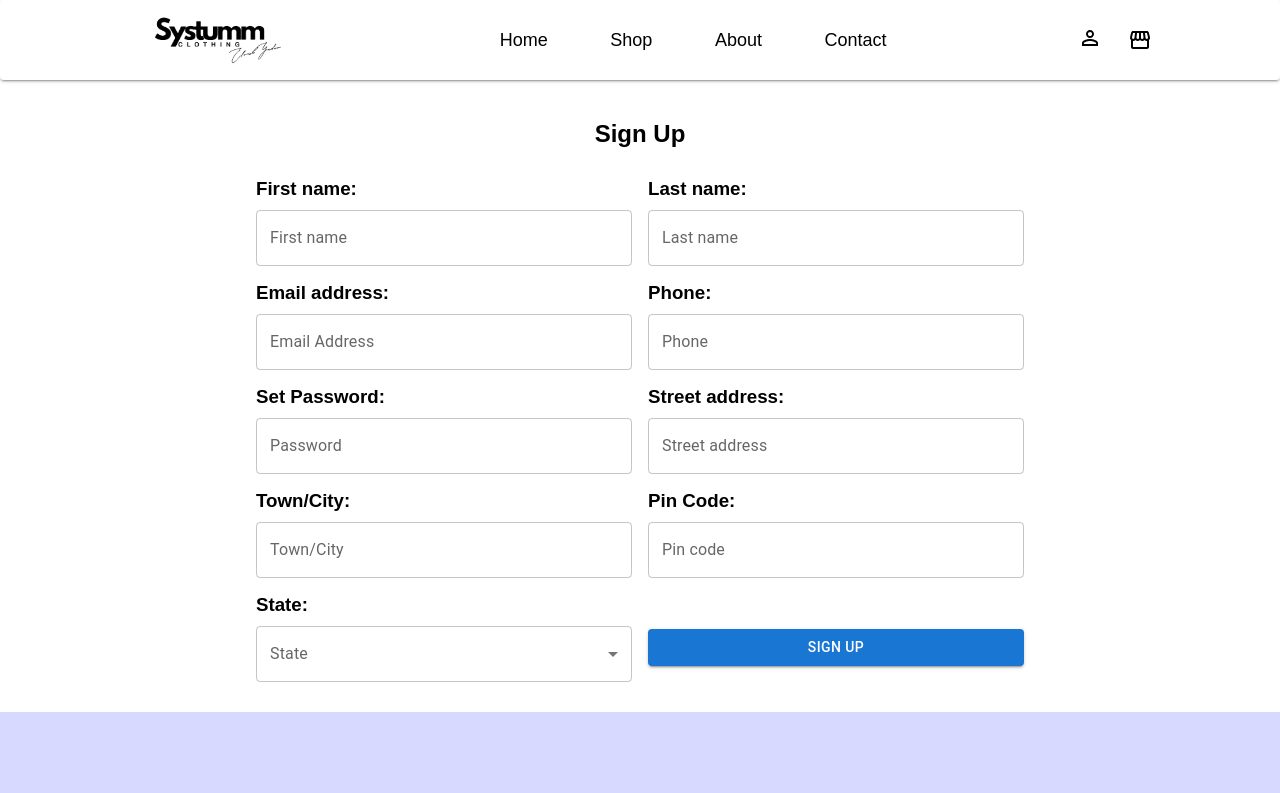
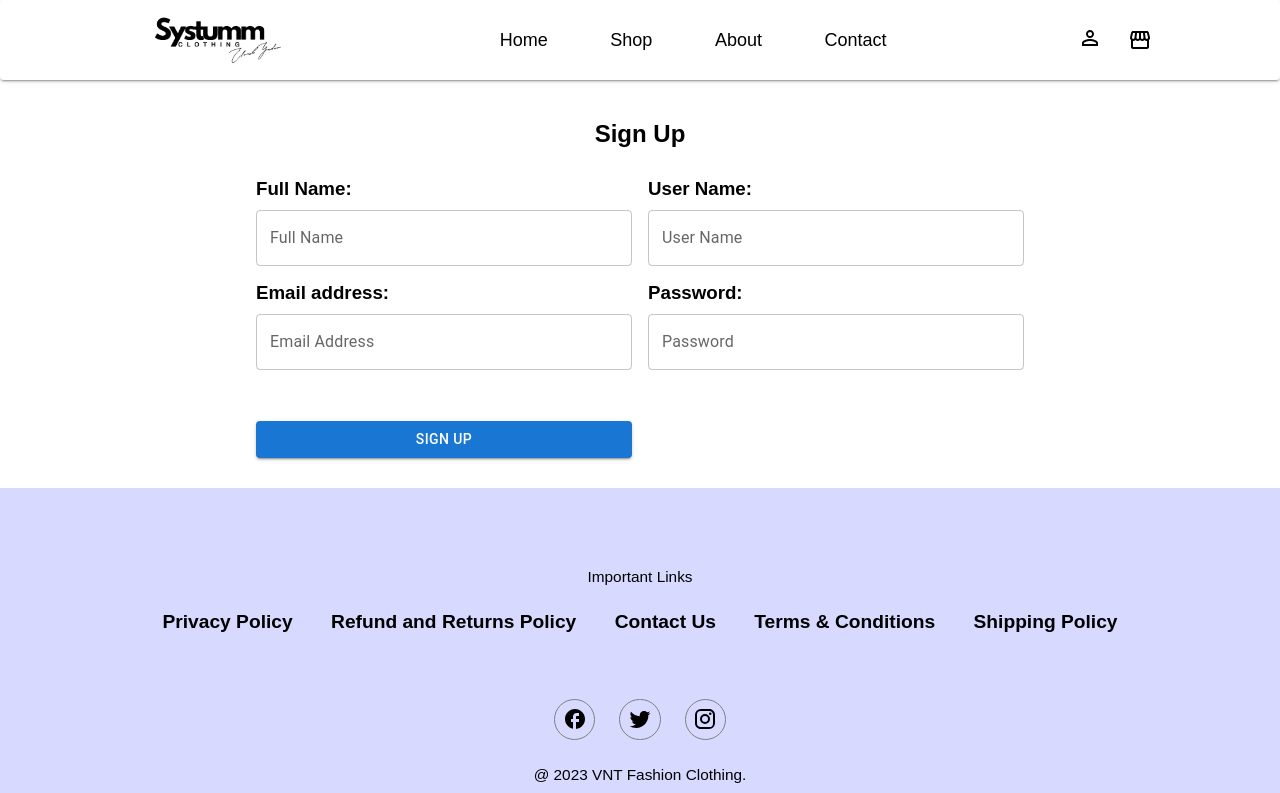
Before and after one commit to yordeep/vnt-2, a React (Vite) app: page /signup in a window 1280 px wide. Shown: the top 793 px of the page. Built offline with nearby package versions, Linux system fonts and the light colour scheme.

Commit message:
user registeration and login added

```diff
--- a/src/components/user/myaccount/MyAccount.jsx
+++ b/src/components/user/myaccount/MyAccount.jsx
@@ -11,14 +11,16 @@ export default function MyAccount() {
 
   const [email, setEmail] = useState("");
   const [password, setPassword] = useState("");
+  const [userName, setuserName] = useState("");
+
   //handling States
   //handling login functionality
   const handleLogin = async () => {
     let body = {
-      email: email,
-      password: password,
+      userName,email,password
     };
-    let result = await postData("user/chk_user_login", body);
+
+    let result = await postData("users/login", body);
 
     if (result.status) {
         Swal.fire({
@@ -51,9 +53,15 @@ export default function MyAccount() {
           Username or email address <span style={{ color: "blue" }}> *</span>
         </h3>
         <TextField
+          label="email "
+          variant="outlined"
+          onChange={(event) => setEmail(event.target.value)}
+        />
+
+<TextField
           label="Username "
           variant="outlined"
-          onChange={(event) => setEmail(event.target.value)}
+          onChange={(event) => setuserName(event.target.value)}
         />
 
         <h3>
--- a/src/components/user/myaccount/Signup.jsx
+++ b/src/components/user/myaccount/Signup.jsx
@@ -17,35 +17,17 @@ export default function Signup() {
   let navigate=useNavigate()
   //States
 
-  const [firstName, setFirstName] = useState("");
-  const [lastName, setLastName] = useState("");
+  const [fullName, setfullName] = useState("");
+  const [userName, setuserName] = useState("");
   const [emailAddress, setEmailAddress] = useState("");
-  const [phone, setPhone] = useState("");
   const [password, setPassword] = useState("");
-  const [streetAddress, setStreetAddress] = useState("");
-  const [town, setTown] = useState("");
-  const [pinCode, setPinCode] = useState("");
-  const [state, setState] = useState("");
-  //States
-
-  //For handling State change
-  const handleStateChange = (event) => {
-    setState(event.target.value);
-  };
-  //For handling state change
 
    //Clearing values
    const clearValue=()=>{
-    setFirstName('')
-    setLastName('')
+    setfullName('')
+    setuserName('')
     setEmailAddress('')
     setPassword('')
-    setPhone('')
-    setState('')
-    setStreetAddress('')
-    setTown('')
-    setPinCode('')
-
   }
 
   //clearing values
@@ -54,20 +36,14 @@ export default function Signup() {
 
   const handleSubmit = async () => {
     var body = {
-      firstname: firstName,
-      lastname: lastName,
-
+      fullName,
+      userName,
       email: emailAddress,
-      phone: phone,
       password: password,
-      streetaddress: streetAddress,
-      town: town,
-      pincode: pinCode,
-      state: state,
     };
 
     console.log("formData", body);
-    var result = await postData("user/add_new_user", body);
+    var result = await postData("users/register",body);
     if (result.status) {
       Swal.fire({
         icon: "success",
@@ -91,21 +67,21 @@ export default function Signup() {
       <h2 style={{ textAlign: "center", marginBottom: "30px" }}>Sign Up</h2>
       <Grid container spacing={2}>
         <Grid item xs={12} md={6}>
-          <h3 style={{ marginBottom: "10px" }}>First name:</h3>
+          <h3 style={{ marginBottom: "10px" }}>Full Name:</h3>
           <TextField
             fullWidth
             variant="outlined"
-            label="First name"
-            onChange={(event) => setFirstName(event.target.value)}
+            label="Full Name"
+            onChange={(event) => setfullName(event.target.value)}
           />
         </Grid>
         <Grid item xs={12} md={6}>
-          <h3 style={{ marginBottom: "10px" }}>Last name:</h3>
+          <h3 style={{ marginBottom: "10px" }}>User Name:</h3>
           <TextField
             fullWidth
             variant="outlined"
-            label="Last name"
-            onChange={(event) => setLastName(event.target.value)}
+            label="User Name"
+            onChange={(event) => setuserName(event.target.value)}
           />
         </Grid>
 
@@ -121,17 +97,7 @@ export default function Signup() {
         </Grid>
 
         <Grid item xs={12} md={6}>
-          <h3 style={{ marginBottom: "10px" }}>Phone:</h3>
-          <TextField
-            fullWidth
-            variant="outlined"
-            label="Phone"
-            onChange={(event) => setPhone(event.target.value)}
-          />
-        </Grid>
-
-        <Grid item xs={12} md={6}>
-          <h3 style={{ marginBottom: "10px" }}>Set Password:</h3>
+          <h3 style={{ marginBottom: "10px" }}>Password:</h3>
           <TextField
             type="password"
             fullWidth
@@ -139,57 +105,6 @@ export default function Signup() {
             label="Password"
             onChange={(event) => setPassword(event.target.value)}
           />
-        </Grid>
-
-        <Grid item xs={12} md={6}>
-          <h3 style={{ marginBottom: "10px" }}>Street address:</h3>
-          <TextField
-            fullWidth
-            variant="outlined"
-            label="Street address"
-            onChange={(event) => setStreetAddress(event.target.value)}
-          />
-        </Grid>
-
-        <Grid item xs={12} md={6}>
-          <h3 style={{ marginBottom: "10px" }}>Town/City:</h3>
-          <TextField
-            fullWidth
-            variant="outlined"
-            label="Town/City"
-            onChange={(event) => setTown(event.target.value)}
-          />
-        </Grid>
-
-        <Grid item xs={12} md={6}>
-          <h3 style={{ marginBottom: "10px" }}>Pin Code:</h3>
-          <TextField
-            fullWidth
-            variant="outlined"
-            label="Pin code"
-            onChange={(event) => setPinCode(event.target.value)}
-          />
-        </Grid>
-
-        <Grid item xs={6}>
-          <h3 style={{ marginBottom: "10px" }}>State:</h3>
-          <FormControl fullWidth>
-            <InputLabel id="demo-simple-select-label">State</InputLabel>
-            <Select
-              labelId="demo-simple-select-label"
-              id="demo-simple-select"
-              value={state}
-              label="State"
-              onChange={handleStateChange}
-            >
-              <MenuItem value={"Choose state"}>Choose State----</MenuItem>
-              <MenuItem value={"MP"}>Madhya Pradesh</MenuItem>
-              <MenuItem value={"rajsthan"}>Rajsthan</MenuItem>
-              <MenuItem value={"gujrat"}>Gujrat</MenuItem>
-              <MenuItem value={"hariyana"}>Hariyana</MenuItem>
-              <MenuItem value={"UP"}>Uttar Pradesh</MenuItem>
-            </Select>
-          </FormControl>
         </Grid>
 
         <Grid item xs={12} md={6}>
```
